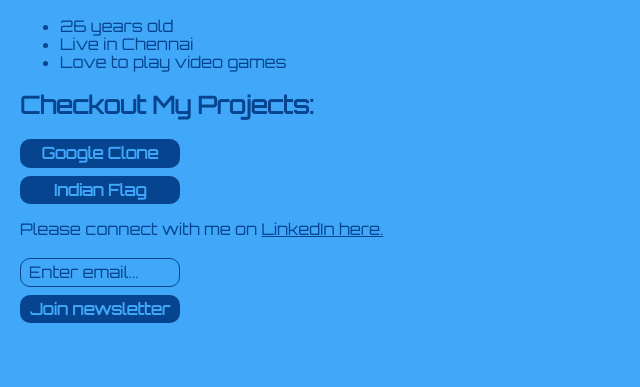
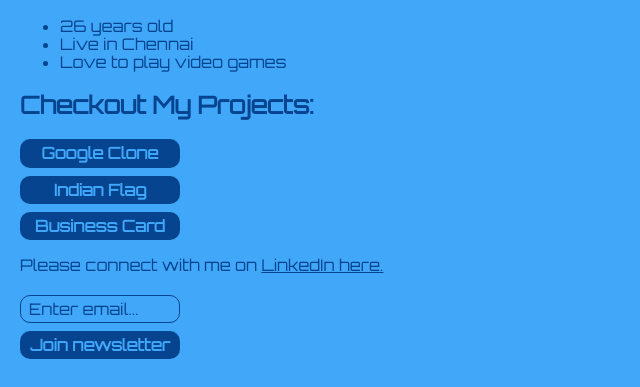
Before and after one commit to SiddiqueBasha7/portfolio-htmlandcss, a plain HTML site: page index.html in a window 1280 px wide. Shown: the part 514-901 px from the top of the page, without its empty margins (0-640 px from the left). Before the commit the page ends 865 px from the top, so only its background shows below. Drawn offline with nearby package versions, Linux system fonts and the light colour scheme; a web font is replaced by a local one.

Commit message:
Update index.html

```diff
--- a/index.html
+++ b/index.html
@@ -23,6 +23,7 @@
         <h2>Checkout My Projects:</h2>
         <button onclick="location.href='./google-clone/index.html';">Google Clone</button>
         <button onclick="location.href='./indian-flag/index.html';">Indian Flag</button>
+        <button onclick="location.href='./business-card/index.html';">Business Card</button>
         <p>Please connect with me on <a href="https://www.linkedin.com/in/siddiquebasha7/" target="_blank">LinkedIn here.</a></p>
         <input type="text" placeholder="Enter email...">
         <button>Join newsletter</button>
```
